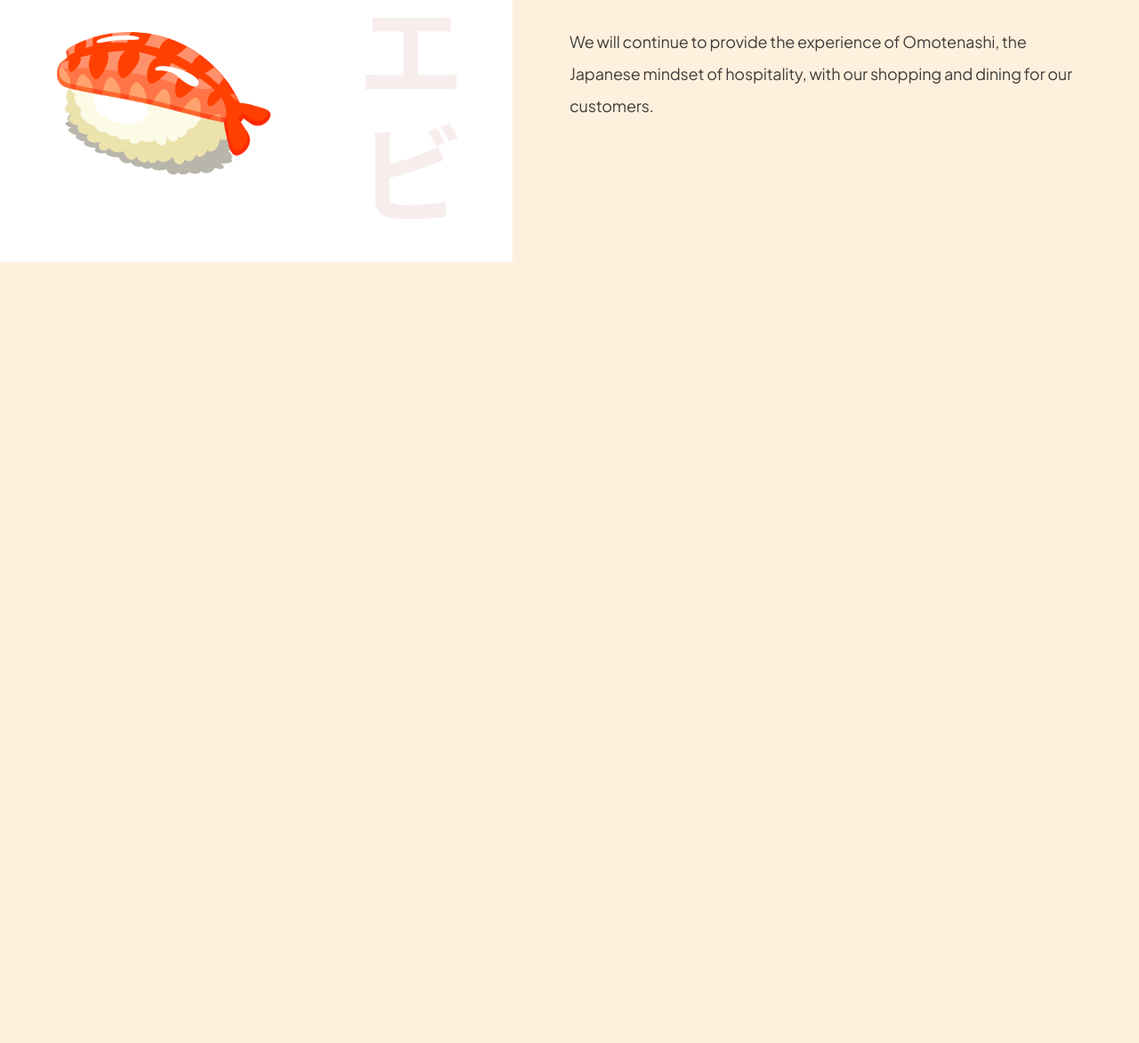
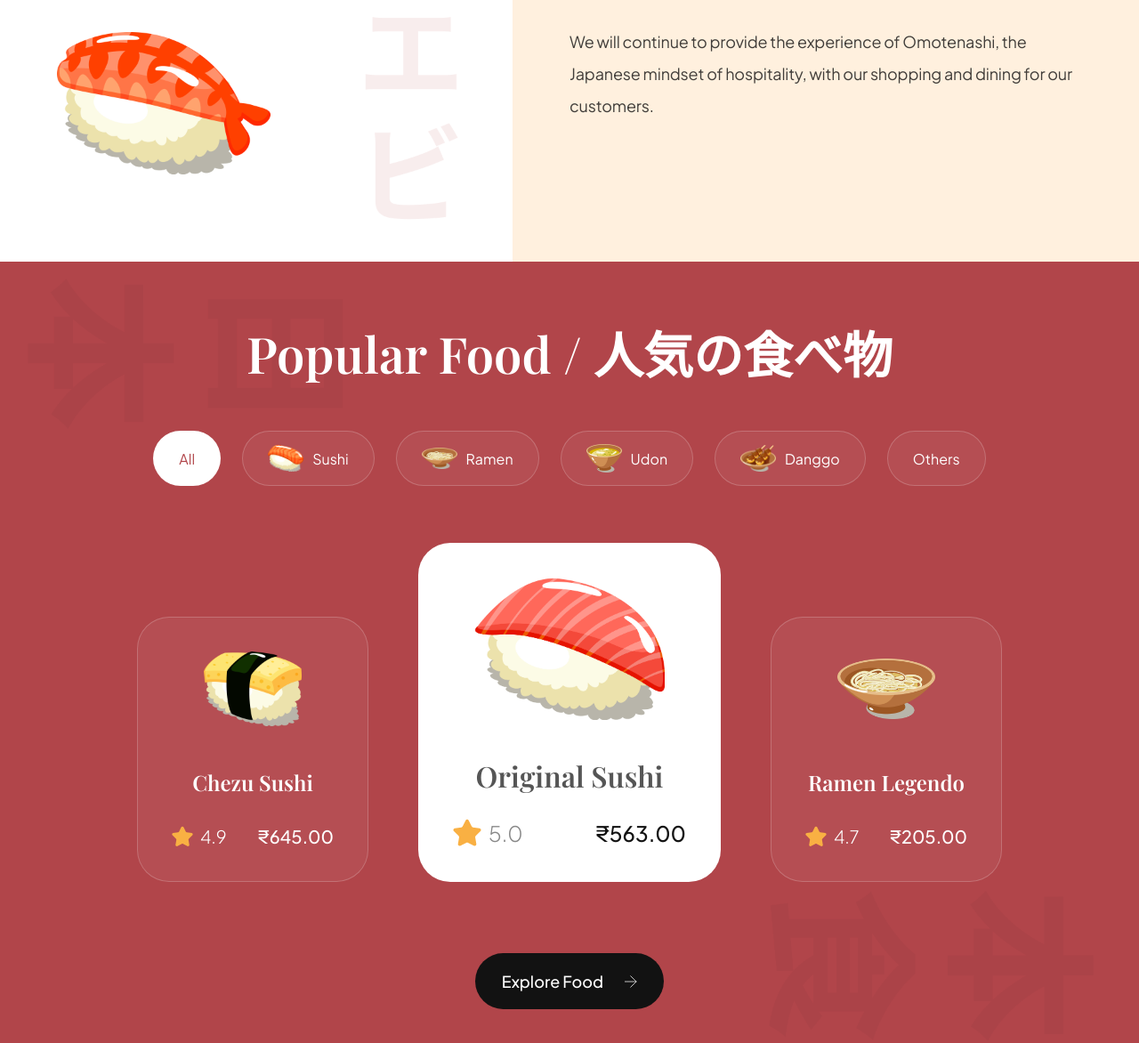
Before and after one commit to akshaysdev/sushi, a website built with Vite: page index.html in a window 1280 px wide. Shown: the part 1224-2396 px from the top of the page at 89% size. Before the commit the page ends 1518 px from the top, so only its background shows below. Built offline with nearby package versions, Linux system fonts and the light colour scheme.

Commit message:
popular section wrap up

```diff
--- a/css/sections/popular.css
+++ b/css/sections/popular.css
@@ -0,0 +1,198 @@
+.popular-foods {
+  padding: 64px;
+
+  display: flex;
+  flex-direction: column;
+
+  background-color: var(--primary-color);
+  background-image: url('../../assets/popular_bg.png');
+  background-position: center;
+  background-repeat: no-repeat;
+  background-size: contain;
+
+  overflow: hidden;
+}
+
+.popular-foods__title {
+  font-size: 56px;
+  font-family: var(--playfair-display);
+  font-weight: 600;
+  line-height: 78px;
+  color: #fff;
+  text-align: center;
+}
+
+.popular-foods__filters {
+  margin-top: 48px;
+  max-width: 100%;
+  overflow-x: auto;
+
+  display: flex;
+  justify-content: center;
+  gap: 24px;
+}
+
+.popular-foods__filter-btn {
+  padding: 10px 28px;
+
+  display: flex;
+  flex-direction: row;
+  align-items: center;
+  gap: 10px;
+
+  background: rgba(255, 255, 255, 0.05);
+  border: 1px solid rgba(255, 255, 255, 0.2);
+  border-radius: 46px;
+
+  font-size: 16px;
+  font-weight: 300px;
+  line-height: 25px;
+  font-family: var(--plus-jakarta-sans);
+  color: #fff;
+  cursor: pointer;
+}
+
+.popular-foods__filter-btn img {
+  width: 40px;
+  height: 40px;
+  object-fit: contain;
+}
+
+.popular-foods__filter-btn.active {
+  background: #fff;
+  color: var(--primary-color);
+}
+
+.popular-foods__filter-btn:hover {
+  background: #fff;
+  color: var(--primary-color);
+}
+
+.popular-foods__catalogue {
+  margin-top: 64px;
+
+  display: flex;
+  justify-content: center;
+  align-items: flex-end;
+  flex-wrap: wrap;
+  gap: 56px;
+}
+
+.popular-foods__button {
+  width: fit-content;
+
+  padding: 20px 30px;
+  margin: 80px auto 0;
+
+  font-weight: 500;
+  font-size: 18px;
+  line-height: 23px;
+  font-family: var(--plus-jakarta-sans);
+  color: #fff;
+
+  border: none;
+  outline: none;
+  background: var(--secondary-color);
+  border-radius: 64px;
+  cursor: pointer;
+}
+
+.popular-foods__button img {
+  width: 14px;
+  height: 14px;
+  object-fit: contain;
+
+  margin-left: 21px;
+}
+
+.popular-foods__card {
+  padding: 38px;
+  min-width: 260px;
+  height: fit-content;
+
+  display: flex;
+  align-items: center;
+  flex-direction: column;
+
+  border-radius: 36px;
+  background: rgba(255, 255, 255, 0.05);
+  border: 1px solid rgba(255, 255, 255, 0.2);
+}
+
+.popular-foods__card-image {
+  width: 110px;
+  height: 84px;
+  object-fit: contain;
+}
+
+.popular-foods__card-title {
+  margin-top: 47px;
+
+  font-weight: 600;
+  font-size: 24px;
+  line-height: 32px;
+  font-family: var(--playfair-display);
+  color: #fff;
+  text-align: center;
+}
+
+.popular-foods__card-details {
+  width: 100%;
+  margin-top: 32px;
+}
+
+.popular-foods__card-rating {
+  display: flex;
+  align-items: center;
+  gap: 8px;
+}
+
+.popular-foods__card-rating img {
+  width: 24px;
+  height: 24px;
+  object-fit: contain;
+}
+
+.popular-foods__card-rating p {
+  font-size: 20px;
+  font-weight: 300;
+  font-family: var(--plus-jakarta-sans);
+  color: #fff;
+}
+
+.popular-foods__card-price {
+  font-size: 20px;
+  font-weight: 500;
+  font-family: var(--plus-jakarta-sans);
+  color: #fff;
+}
+
+.popular-foods__card.active-card {
+  background: #fff;
+  min-width: 340px;
+}
+
+.popular-foods__card.active-card .popular-foods__card-image {
+  width: 214px;
+  height: 160px;
+}
+
+.popular-foods__card.active-card .popular-foods__card-title {
+  color: var(--black-500);
+  font-size: 32px;
+}
+
+.popular-foods__card.active-card .popular-foods__card-rating img {
+  width: 32px;
+  height: 32px;
+}
+
+.popular-foods__card.active-card .popular-foods__card-rating p {
+  font-size: 24px;
+  color: var(--gray-100);
+}
+
+.popular-foods__card.active-card .popular-foods__card-price {
+  font-size: 24px;
+  color: var(--secondary-color);
+}
--- a/index.html
+++ b/index.html
@@ -49,7 +49,7 @@
     <!-- Hero section -->
     <section class="hero">
       <div class="hero-image">
-        <img src="assets/sushi-1.png" alt="sushi" />
+        <img src="assets/sushi-1.png" alt="sushi-1" />
         <!-- This Header says 'Sushi-ya' which means 'Sushi shop' in japanese -->
         <h2>
           寿 <br />
@@ -88,11 +88,11 @@
       </div>
     </section>
 
-    <!-- About US section -->
+    <!-- About Us section -->
     <section class="about-us" id="about-us">
       <div class="about-us__image">
         <div class="about-us__image-sushi3">
-          <img src="assets/sushi-3.png" alt="sushi" />
+          <img src="assets/sushi-3.png" alt="sushi-3" />
         </div>
 
         <button class="about-us__button">
@@ -101,7 +101,7 @@
         </button>
 
         <div class="about-us__image-sushi2">
-          <img src="assets/sushi-2.png" alt="sushi" />
+          <img src="assets/sushi-2.png" alt="sushi-2" />
         </div>
       </div>
 
@@ -115,6 +115,92 @@
       </div>
     </section>
 
+    <!-- Popular Foods section -->
+    <section class="popular-foods" id="menu">
+      <h2 class="popular-foods__title">Popular Food / 人気の食べ物</h2>
+
+      <div class="popular-foods__filters sushi__hide-scrollbar">
+        <button class="popular-foods__filter-btn active">All</button>
+
+        <button class="popular-foods__filter-btn">
+          <img src="assets/sushi-9.png" alt="sushi-9" />
+          Sushi
+        </button>
+
+        <button class="popular-foods__filter-btn">
+          <img src="assets/sushi-8.png" alt="sushi-8" />
+          Ramen
+        </button>
+
+        <button class="popular-foods__filter-btn">
+          <img src="assets/sushi-7.png" alt="sushi-7" />
+          Udon
+        </button>
+
+        <button class="popular-foods__filter-btn">
+          <img src="assets/sushi-6.png" alt="sushi-6" />
+          Danggo
+        </button>
+
+        <button class="popular-foods__filter-btn">Others</button>
+      </div>
+
+      <div class="popular-foods__catalogue">
+        <article class="popular-foods__card">
+          <img class="popular-foods__card-image" src="assets/sushi-12.png" alt="sushi-12" />
+
+          <h4 class="popular-foods__card-title">Chezu Sushi</h4>
+
+          <div class="popular-foods__card-details flex-between">
+            <div class="popular-foods__card-rating">
+              <img src="assets/star.svg" alt="star" />
+
+              <p>4.9</p>
+            </div>
+
+            <p class="popular-foods__card-price">₹645.00</p>
+          </div>
+        </article>
+
+        <article class="popular-foods__card active-card">
+          <img class="popular-foods__card-image" src="assets/sushi-11.png" alt="sushi-11" />
+
+          <h4 class="popular-foods__card-title">Original Sushi</h4>
+
+          <div class="popular-foods__card-details flex-between">
+            <div class="popular-foods__card-rating">
+              <img src="assets/star.svg" alt="star" />
+
+              <p>5.0</p>
+            </div>
+
+            <p class="popular-foods__card-price">₹563.00</p>
+          </div>
+        </article>
+
+        <article class="popular-foods__card">
+          <img class="popular-foods__card-image" src="assets/sushi-10.png" alt="sushi-10" />
+
+          <h4 class="popular-foods__card-title">Ramen Legendo</h4>
+
+          <div class="popular-foods__card-details flex-between">
+            <div class="popular-foods__card-rating">
+              <img src="assets/star.svg" alt="star" />
+
+              <p>4.7</p>
+            </div>
+
+            <p class="popular-foods__card-price">₹205.00</p>
+          </div>
+        </article>
+      </div>
+
+      <button class="popular-foods__button">
+        Explore Food
+        <img src="assets/arrow-right.svg" alt="arrow-right" />
+      </button>
+    </section>
+
     <script src="js/script.js" type="module"></script>
   </body>
 </html>
```
